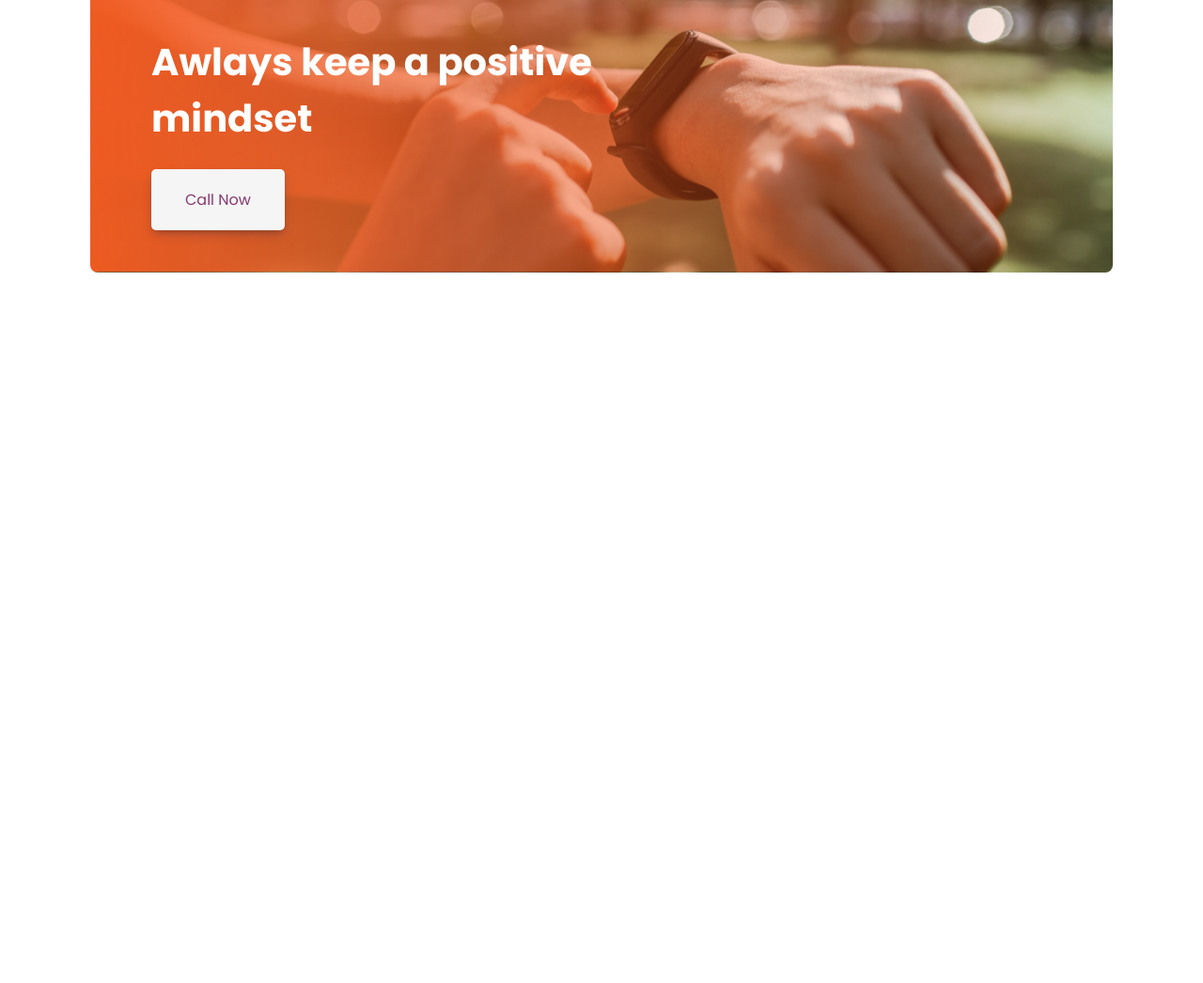
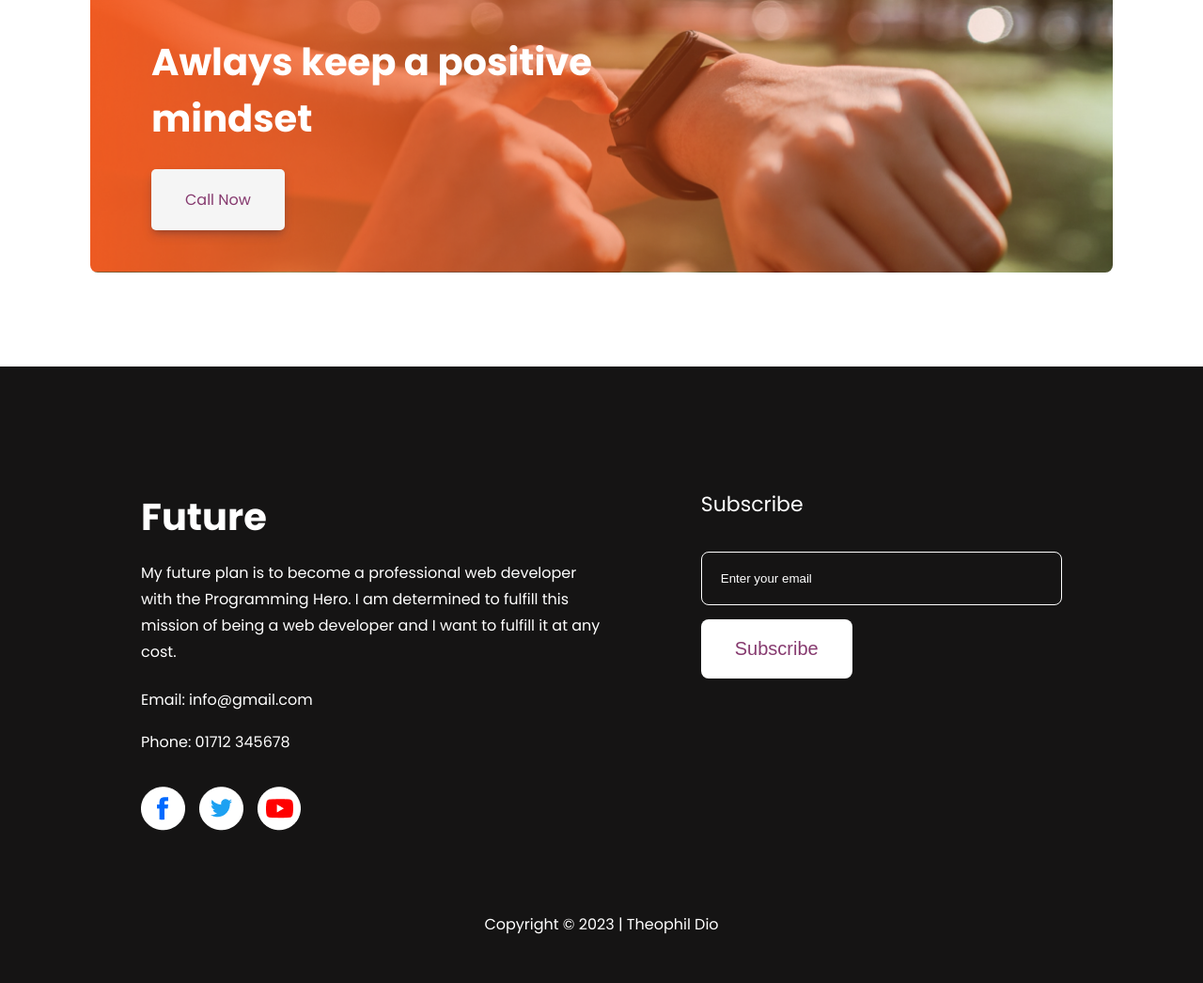
Before and after one commit to theophildio/resolution-of-theophil-on-2023, a plain HTML site: page index.html in a window 1280 px wide. Shown: the part 2915-3961 px from the top of the page at 94% size. Before the commit the page ends 3305 px from the top, so only its background shows below. Drawn offline with Linux system fonts and the light colour scheme.

Commit message:
Footer added to repo and ready to go live

```diff
--- a/assets/css/style.css
+++ b/assets/css/style.css
@@ -147,3 +147,76 @@ section {
   color: #863a6f;
   padding: 20px 36px;
 }
+/* Footer CSS */
+.footer {
+  background-color: #151414;
+  color: #ffffff;
+  padding: 130px 150px 50px;
+}
+.footer .footer-widget {
+  display: flex;
+  justify-content: space-between;
+}
+.footer .footer-widget .footer-left {
+  width: 50%;
+}
+.footer .footer-widget .footer-left h2 {
+  font-size: 40px;
+}
+.footer .footer-widget .footer-left p {
+  font-size: 16px;
+  line-height: 28px;
+  margin: 16px 0 24px;
+}
+.footer .footer-widget .footer-left .contact ul li {
+  list-style: none;
+  margin-bottom: 20px;
+}
+.footer .footer-widget .footer-left .contact ul li a {
+  text-decoration: none;
+  color: #ffffff;
+}
+.footer .footer-widget .footer-left .icons ul {
+  display: flex;
+  margin-top: 35px;
+}
+.footer .footer-widget .footer-left .icons ul li {
+  list-style: none;
+  margin-right: 15px;
+}
+.footer .footer-widget .footer-left .icons ul li a {
+  text-decoration: none;
+}
+.footer .footer-right h4 {
+  font-size: 22px;
+  font-weight: 500;
+}
+.footer .footer-right input[type="email"] {
+  display: inline-block;
+  width: 100%;
+  background-color: transparent;
+  color: #ffffff;
+  border: 1px solid #fff;
+  border-radius: 8px;
+  padding: 20px;
+  margin: 34px 0 15px;
+  outline: 0;
+}
+.footer .footer-right input[type="email"]::placeholder {
+  color: #ffffff;
+}
+.footer .footer-right input[type="submit"] {
+  display: inline-block;
+  background-color: #ffffff;
+  color: #863a6f;
+  border: 0;
+  border-radius: 8px;
+  padding: 20px 36px;
+  font-size: 20px;
+  font-weight: 500;
+  cursor: pointer;
+}
+.footer .copyright {
+  margin-top: 80px;
+  text-align: center;
+}
--- a/index.html
+++ b/index.html
@@ -129,5 +129,53 @@
         </div>
       </section>
     </main>
+    <!-- Footer -->
+    <footer class="footer">
+      <div class="footer-widget">
+        <div class="footer-left">
+          <h2>Future</h2>
+          <p>
+            My future plan is to become a professional web developer with the
+            Programming Hero. I am determined to fulfill this mission of being a
+            web developer and I want to fulfill it at any cost.
+          </p>
+          <div class="contact">
+            <ul>
+              <li>Email: <a href="#">info@gmail.com</a></li>
+              <li>Phone: <a href="#">01712 345678</a></li>
+            </ul>
+          </div>
+          <div class="icons">
+            <ul>
+              <li>
+                <a href="#"
+                  ><img src="./assets/images/icons/fb.png" alt="facebook"
+                /></a>
+              </li>
+              <li>
+                <a href="#"
+                  ><img src="./assets/images/icons/twitter.png" alt="facebook"
+                /></a>
+              </li>
+              <li>
+                <a href="#"
+                  ><img src="./assets/images/icons/youtube.png" alt="facebook"
+                /></a>
+              </li>
+            </ul>
+          </div>
+        </div>
+        <div class="footer-right">
+          <h4>Subscribe</h4>
+          <form action="#">
+            <input type="email" placeholder="Enter your email" />
+            <input type="submit" value="Subscribe" />
+          </form>
+        </div>
+      </div>
+      <div class="copyright">
+        <p>Copyright &copy; 2023 | Theophil Dio</p>
+      </div>
+    </footer>
   </body>
 </html>
```
